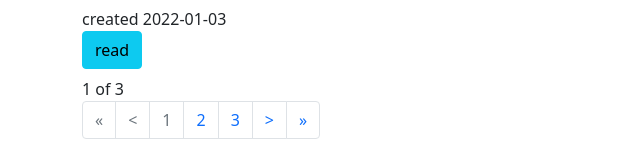
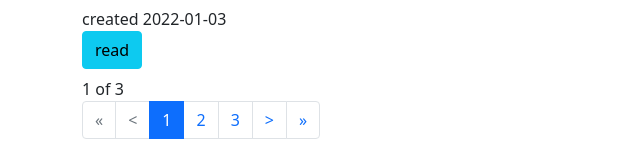
Before and after one commit to c2masamichi/webapp-example-python-django, a Django app: page / in a window 1280 px wide. Shown: the part 694-849 px from the top of the page, without its empty margins (0-640 px from the left). Run offline with Django 3.2, Linux system fonts and the light colour scheme; data comes from the database, SQL or seed files in the repository.

Commit message:
highlight current page

```diff
--- a/cms/app/blog/templates/blog/index.html
+++ b/cms/app/blog/templates/blog/index.html
@@ -48,14 +48,14 @@
       {% endif %}
       {% for num in page_numbers %}
         {% if num == entries.number %}
-        <li class="page-item disabled">
-          <a class="page-link" href="#" tabindex="-1" aria-disabled="true" aria-label="Page{{ num }}">
+        <li class="page-item active"  aria-current="page">
+          <a class="page-link">
             <span aria-hidden="true">{{ num }}</span>
           </a>
         </li>
         {% else %}
         <li class="page-item">
-          <a class="page-link" href="?page={{ num }}" aria-label="Page{{ num }}">
+          <a class="page-link" href="?page={{ num }}">
             <span aria-hidden="true">{{ num }}</span>
           </a>
         </li>
```
